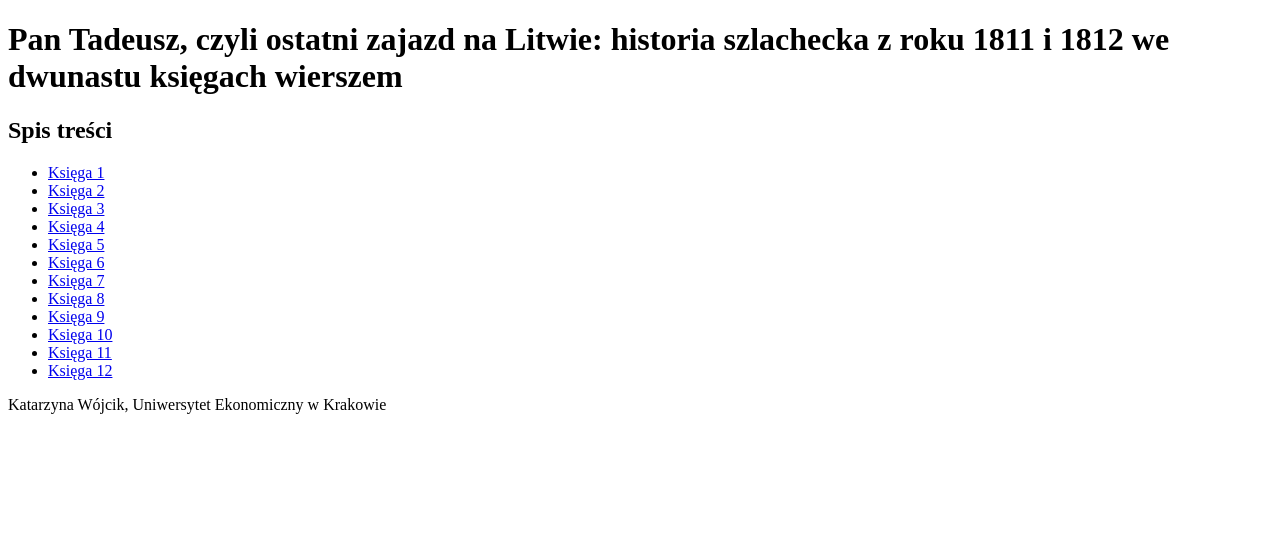
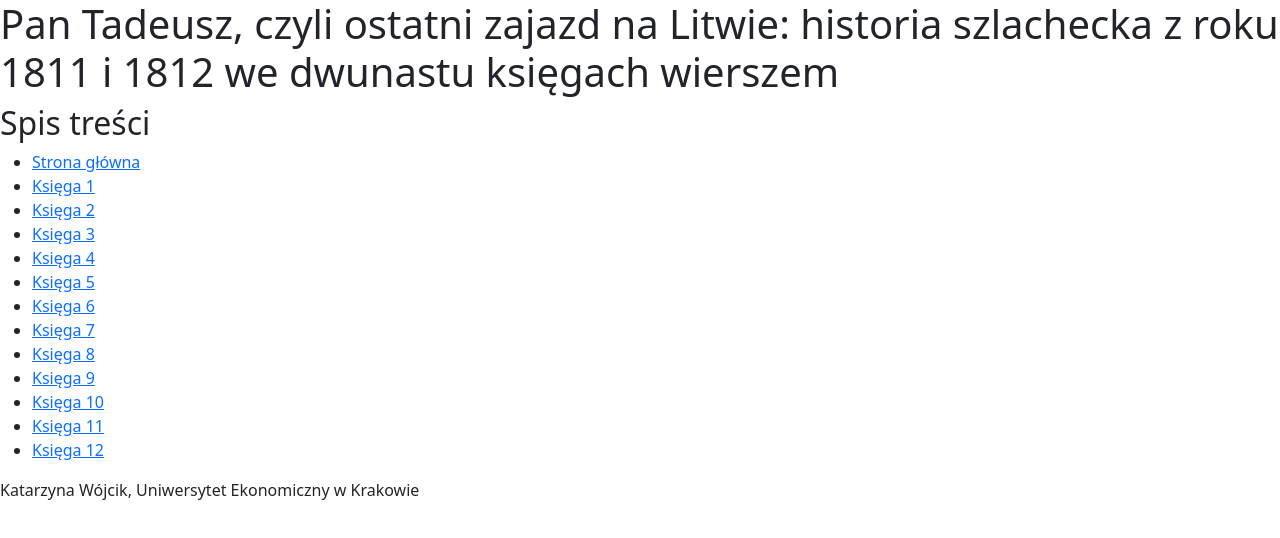
Before and after one commit to katwojuek/PanTadeuszS13, a plain HTML site: page index.html in a window 1280 px wide. Drawn offline with nearby package versions, Linux system fonts and the light colour scheme.

Commit message:
Index file updated with Bootstrap

```diff
--- a/index.html
+++ b/index.html
@@ -3,6 +3,8 @@
 <head>
     <meta charset="UTF-8">
     <meta name="viewport" content="width=device-width, initial-scale=1.0">
+    <link href="https://cdn.jsdelivr.net/npm/bootstrap@5.3.3/dist/css/bootstrap.min.css" rel="stylesheet" integrity="sha384-QWTKZyjpPEjISv5WaRU9OFeRpok6YctnYmDr5pNlyT2bRjXh0JMhjY6hW+ALEwIH" crossorigin="anonymous">
+    <script src="https://cdn.jsdelivr.net/npm/bootstrap@5.3.3/dist/js/bootstrap.bundle.min.js" integrity="sha384-YvpcrYf0tY3lHB60NNkmXc5s9fDVZLESaAA55NDzOxhy9GkcIdslK1eN7N6jIeHz" crossorigin="anonymous"></script>
     <title>Pan Tadeusz</title>
 </head>
 <body>
@@ -12,6 +14,7 @@
     <section>
         <h2>Spis treści</h2>
         <ul>
+            <li><a href="index.html">Strona główna</a></li>
             <li><a href="k1.html">Księga 1</a></li>
             <li><a href="k2.html">Księga 2</a></li>
             <li><a href="k3.html">Księga 3</a></li>
```
